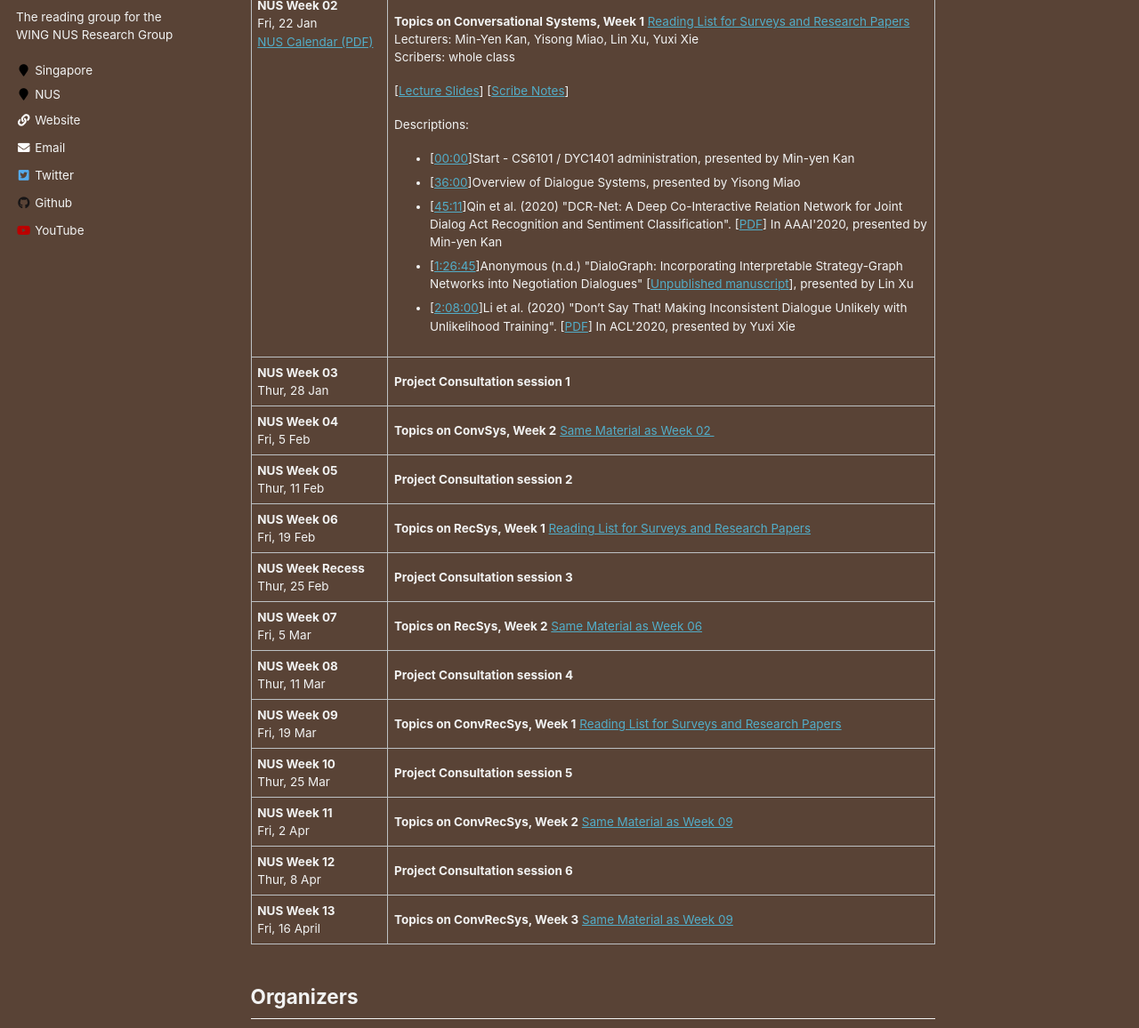
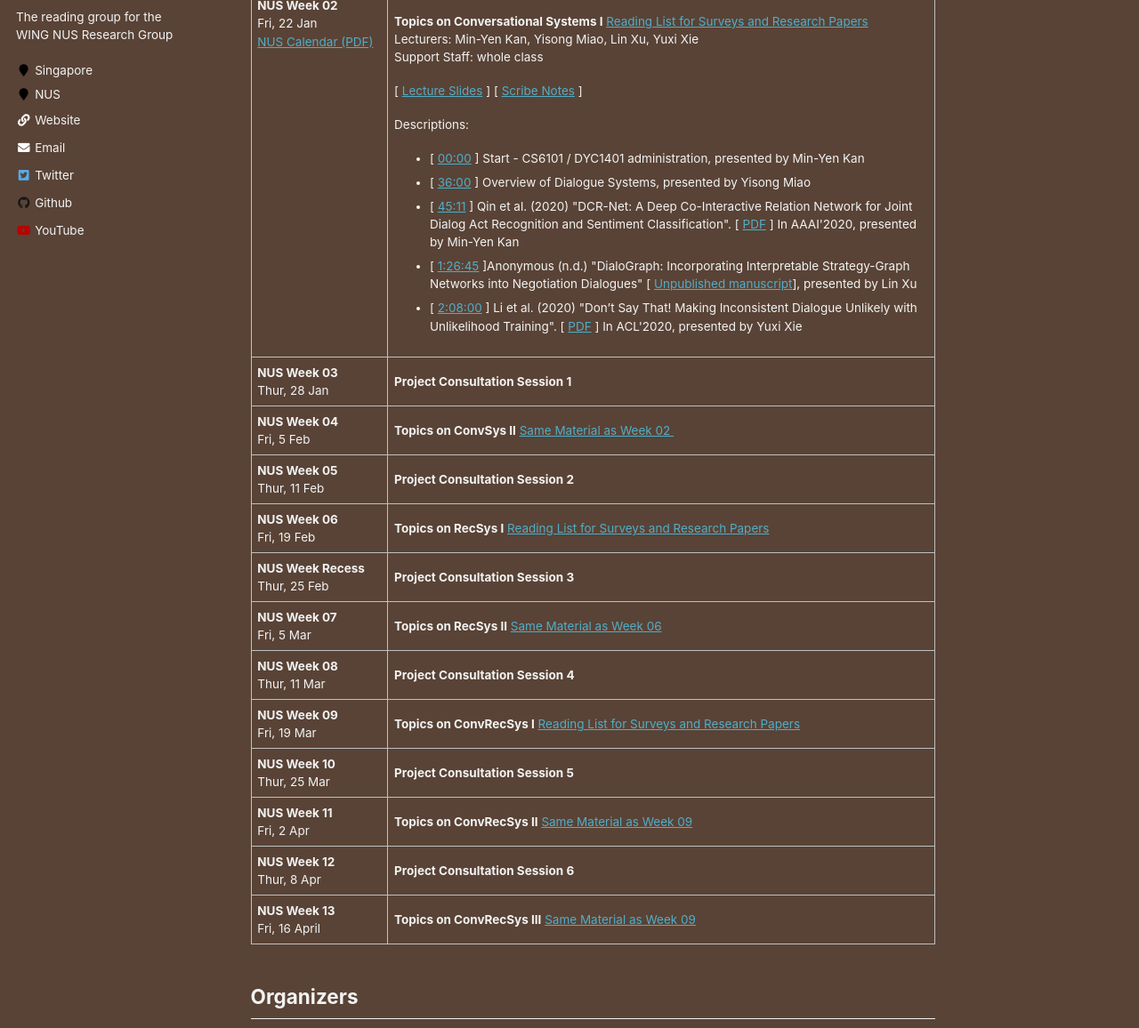
Before and after one commit to WING-NUS/cs6101, a Jekyll site: the page built from _pages/about.md, in a window 1280 px wide and 1400 px high, scrolled down 1076 px, cut to the strip 244-1400 px from the top of the window. Shown: the whole strip at 89% size. Built offline with Jekyll 4.4.1, drawn with Linux system fonts in a browser that asks for light colours.

Commit message:
Typographics

```diff
--- a/_pages/about.md
+++ b/_pages/about.md
@@ -38,24 +38,24 @@ The sessions will be broadcast live via the customized Zoom link as advertised o
 <iframe width="560" height="315" src="https://www.youtube.com/embed/Cw2hNnDcigc" frameborder="0" allow="autoplay; encrypted-media" allowfullscreen></iframe>
   </p>
 
-  <strong>Topics on Conversational Systems, Week 1</strong>
+  <strong>Topics on Conversational Systems I</strong>
   <a href="https://wing-nus.github.io/cs6101/paper-ConvSys">Reading List for Surveys and Research Papers</a>
   <p>
     Lecturers: Min-Yen Kan, Yisong Miao, Lin Xu, Yuxi Xie<br/>
-    Scribers: whole class
+    Support Staff: whole class
 </p>
   <p>
-    [<a href="https://docs.google.com/presentation/d/1e1JLxKbK6aGY0G5CirkLtqMhShApl-Pz4shw4YAT_TU/edit">Lecture Slides</a>]
-    [<a href="https://docs.google.com/document/d/1hGuSyHxZEXO4SK64_TIeIZPPlFoGUe-2_0lh9WUPo34/edit">Scribe Notes</a>]
+    [&nbsp;<a href="https://docs.google.com/presentation/d/1e1JLxKbK6aGY0G5CirkLtqMhShApl-Pz4shw4YAT_TU/edit">Lecture Slides</a>&nbsp;]
+    [&nbsp;<a href="https://docs.google.com/document/d/1hGuSyHxZEXO4SK64_TIeIZPPlFoGUe-2_0lh9WUPo34/edit">Scribe Notes</a>&nbsp;]
     <br/></p>
 <P>Descriptions:
 <ul>
-  <li>[<a href="https://www.youtube.com/watch?v=Cw2hNnDcigc&t=0s">00:00</a>]Start - CS6101 / DYC1401 administration, presented by Min-yen Kan </li>
-  <li>[<a href="https://www.youtube.com/watch?v=Cw2hNnDcigc&t=2160s">36:00</a>]Overview of Dialogue Systems, presented by Yisong Miao </li>
-  <li>[<a href="https://www.youtube.com/watch?v=Cw2hNnDcigc&t=2711s">45:11</a>]Qin et al. (2020) "DCR-Net: A Deep Co-Interactive Relation Network for Joint Dialog Act
-Recognition and Sentiment Classification". [<a href = "http://ir.hit.edu.cn/~car/papers/AAAI2020-Qin-dcrnet.pdf">PDF</a>] In AAAI'2020, presented by Min-yen Kan </li>
-  <li>[<a href="https://www.youtube.com/watch?v=Cw2hNnDcigc&t=5205s">1:26:45</a>]Anonymous (n.d.) "DialoGraph: Incorporating Interpretable Strategy-Graph Networks into Negotiation Dialogues" [<a href = "https://openreview.net/pdf?id=kDnal_bbb-E">Unpublished manuscript</a>], presented by Lin Xu </li>
-  <li>[<a href="https://www.youtube.com/watch?v=Cw2hNnDcigc&t=7680s">2:08:00</a>]Li et al. (2020) "Don’t Say That! Making Inconsistent Dialogue Unlikely with Unlikelihood Training". [<a href = " https://www.aclweb.org/anthology/2020.acl-main.428/">PDF</a>] In ACL'2020, presented by Yuxi Xie </li>
+  <li>[&nbsp;<a href="https://www.youtube.com/watch?v=Cw2hNnDcigc&t=0s">00:00</a>&nbsp;] Start - CS6101 / DYC1401 administration, presented by Min-Yen Kan </li>
+  <li>[&nbsp;<a href="https://www.youtube.com/watch?v=Cw2hNnDcigc&t=2160s">36:00</a>&nbsp;] Overview of Dialogue Systems, presented by Yisong Miao </li>
+  <li>[&nbsp;<a href="https://www.youtube.com/watch?v=Cw2hNnDcigc&t=2711s">45:11</a>&nbsp;] Qin et al. (2020) "DCR-Net: A Deep Co-Interactive Relation Network for Joint Dialog Act
+Recognition and Sentiment Classification". [&nbsp;<a href = "http://ir.hit.edu.cn/~car/papers/AAAI2020-Qin-dcrnet.pdf">PDF</a>&nbsp;] In AAAI'2020, presented by Min-Yen Kan </li>
+  <li>[&nbsp;<a href="https://www.youtube.com/watch?v=Cw2hNnDcigc&t=5205s">1:26:45</a>&nbsp;]Anonymous (n.d.) "DialoGraph: Incorporating Interpretable Strategy-Graph Networks into Negotiation Dialogues" [&nbsp;<a href = "https://openreview.net/pdf?id=kDnal_bbb-E">Unpublished manuscript</a>], presented by Lin Xu </li>
+  <li>[&nbsp;<a href="https://www.youtube.com/watch?v=Cw2hNnDcigc&t=7680s">2:08:00</a>&nbsp;] Li et al. (2020) "Don’t Say That! Making Inconsistent Dialogue Unlikely with Unlikelihood Training". [&nbsp;<a href = " https://www.aclweb.org/anthology/2020.acl-main.428/">PDF</a>&nbsp;] In ACL'2020, presented by Yuxi Xie </li>
  </ul>
     </p>
   </td>
@@ -65,7 +65,7 @@ Recognition and Sentiment Classification". [<a href = "http://ir.hit.edu.cn/~car
   <td><b>NUS Week 03</b><br />Thur, 28 Jan
   </td>
   <td>
-    <strong>Project Consultation session 1 </strong>
+    <strong>Project Consultation Session 1 </strong>
   </td>
   </tr>
 
@@ -73,7 +73,7 @@ Recognition and Sentiment Classification". [<a href = "http://ir.hit.edu.cn/~car
   <td><b>NUS Week 04</b><br />Fri, 5 Feb
   </td>
   <td>
-    <strong>Topics on ConvSys, Week 2</strong> <a href="https://wing-nus.github.io/cs6101/paper-ConvSys">Same Material as Week 02 </a>
+    <strong>Topics on ConvSys II</strong> <a href="https://wing-nus.github.io/cs6101/paper-ConvSys">Same Material as Week 02 </a>
 
   </td>
   </tr>
@@ -82,7 +82,7 @@ Recognition and Sentiment Classification". [<a href = "http://ir.hit.edu.cn/~car
   <td><b>NUS Week 05</b><br />Thur, 11 Feb
   </td>
   <td>
-    <strong>Project Consultation session 2 </strong>
+    <strong>Project Consultation Session 2 </strong>
   </td>
   </tr>
 
@@ -90,7 +90,7 @@ Recognition and Sentiment Classification". [<a href = "http://ir.hit.edu.cn/~car
   <td><b>NUS Week 06</b><br />Fri, 19 Feb
   </td>
   <td>
-    <strong>Topics on RecSys, Week 1</strong>  <a href="https://wing-nus.github.io/cs6101/paper-RecSys">Reading List for Surveys and Research Papers</a>
+    <strong>Topics on RecSys I</strong>  <a href="https://wing-nus.github.io/cs6101/paper-RecSys">Reading List for Surveys and Research Papers</a>
   </td>
   </tr>
 
@@ -98,7 +98,7 @@ Recognition and Sentiment Classification". [<a href = "http://ir.hit.edu.cn/~car
   <td><b>NUS Week Recess</b><br />Thur, 25 Feb
   </td>
   <td>
-    <strong>Project Consultation session 3 </strong>
+    <strong>Project Consultation Session 3 </strong>
   </td>
   </tr>
 
@@ -106,7 +106,7 @@ Recognition and Sentiment Classification". [<a href = "http://ir.hit.edu.cn/~car
   <td><b>NUS Week 07</b><br />Fri, 5 Mar
   </td>
   <td>
-    <strong>Topics on RecSys, Week 2</strong> <a href="https://wing-nus.github.io/cs6101/paper-RecSys">Same Material as Week 06</a>
+    <strong>Topics on RecSys II</strong> <a href="https://wing-nus.github.io/cs6101/paper-RecSys">Same Material as Week 06</a>
 
   </td>
   </tr>
@@ -115,7 +115,7 @@ Recognition and Sentiment Classification". [<a href = "http://ir.hit.edu.cn/~car
   <td><b>NUS Week 08</b><br />Thur, 11 Mar
   </td>
   <td>
-    <strong>Project Consultation session 4 </strong>
+    <strong>Project Consultation Session 4 </strong>
   </td>
   </tr>
 
@@ -123,7 +123,7 @@ Recognition and Sentiment Classification". [<a href = "http://ir.hit.edu.cn/~car
   <td><b>NUS Week 09</b><br />Fri, 19 Mar
   </td>
   <td>
-    <strong>Topics on ConvRecSys, Week 1</strong> <a href="https://wing-nus.github.io/cs6101/paper-ConvRecSys">Reading List for Surveys and Research Papers</a>
+    <strong>Topics on ConvRecSys I</strong> <a href="https://wing-nus.github.io/cs6101/paper-ConvRecSys">Reading List for Surveys and Research Papers</a>
   </td>
   </tr>
 
@@ -131,7 +131,7 @@ Recognition and Sentiment Classification". [<a href = "http://ir.hit.edu.cn/~car
   <td><b>NUS Week 10</b><br />Thur, 25 Mar
   </td>
   <td>
-    <strong>Project Consultation session 5 </strong>
+    <strong>Project Consultation Session 5 </strong>
   </td>
   </tr>
 
@@ -139,7 +139,7 @@ Recognition and Sentiment Classification". [<a href = "http://ir.hit.edu.cn/~car
   <td><b>NUS Week 11</b><br />Fri, 2 Apr
   </td>
  <td>
-    <strong>Topics on ConvRecSys, Week 2</strong>  <a href="https://wing-nus.github.io/cs6101/paper-ConvRecSys">Same Material as Week 09</a>
+    <strong>Topics on ConvRecSys II</strong>  <a href="https://wing-nus.github.io/cs6101/paper-ConvRecSys">Same Material as Week 09</a>
   </td>
   </tr>
 
@@ -147,7 +147,7 @@ Recognition and Sentiment Classification". [<a href = "http://ir.hit.edu.cn/~car
   <td><b>NUS Week 12</b><br />Thur, 8 Apr
   </td>
   <td>
-    <strong>Project Consultation session 6 </strong>
+    <strong>Project Consultation Session 6 </strong>
   </td>
   </tr>
 
@@ -155,7 +155,7 @@ Recognition and Sentiment Classification". [<a href = "http://ir.hit.edu.cn/~car
   <td><b>NUS Week 13</b><br />Fri, 16 April
   </td>
   <td>
-    <strong>Topics on ConvRecSys, Week 3</strong> <a href="https://wing-nus.github.io/cs6101/paper-ConvRecSys">Same Material as Week 09</a>
+    <strong>Topics on ConvRecSys III</strong> <a href="https://wing-nus.github.io/cs6101/paper-ConvRecSys">Same Material as Week 09</a>
   </td>
   </tr>
   <tr>
```
